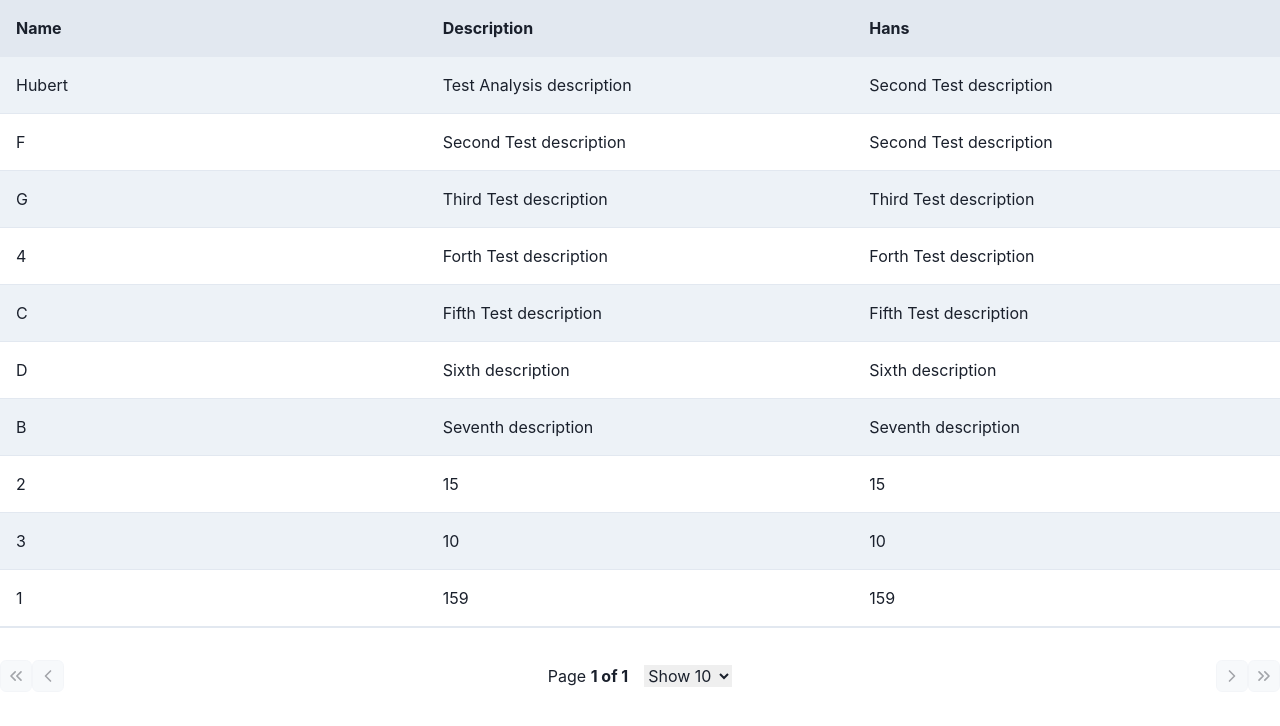
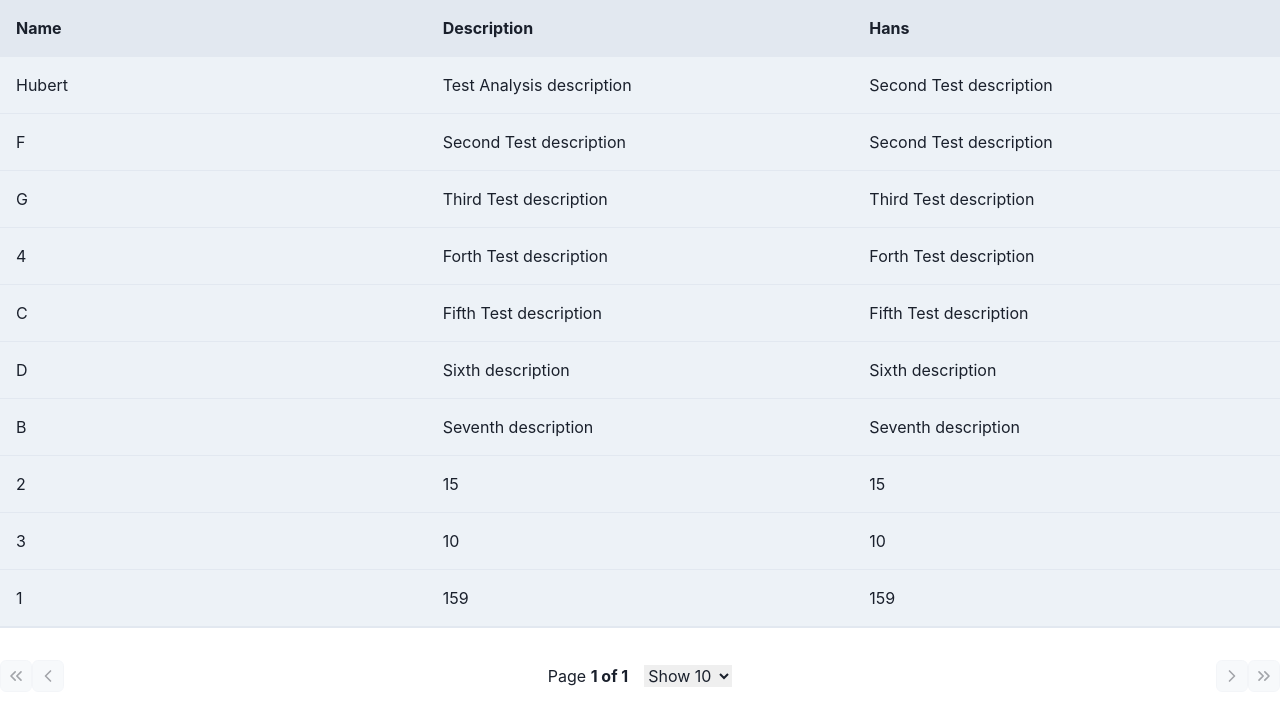
Before and after one commit to limebit/chakra-ui-recipes, a React (Create React App) app: page / in a window 1280 px wide. Shown: the top 726 px of the page. Built offline with nearby package versions, Linux system fonts and the light colour scheme.

Commit message:
Added option to color even and odd rows seperately

```diff
--- a/src/App.tsx
+++ b/src/App.tsx
@@ -70,7 +70,8 @@ const MYComponent = () => {
       pageSize={10}
       colors={{
         tableHeadColor: "gray.200",
-        evenOddColor: "gray.100",
+        oddColor: "gray.100",
+        evenColor: "gray.100",
         // selectedColor: "gray.600",
       }}
       // selectedId={"3"}
--- a/src/components/react-table/react-table.tsx
+++ b/src/components/react-table/react-table.tsx
@@ -33,7 +33,8 @@ import * as CSS from "csstype";
 interface ColorObject {
   tableHeadColor?: ResponsiveValue<CSS.Property.BackgroundImage>;
   selectedColor?: ResponsiveValue<CSS.Property.BackgroundImage>;
-  evenOddColor?: ResponsiveValue<CSS.Property.BackgroundImage>;
+  evenColor?: ResponsiveValue<CSS.Property.BackgroundImage>;
+  oddColor?: ResponsiveValue<CSS.Property.BackgroundImage>;
 }
 
 type ReactTableProps<D extends object = {}> = {
@@ -167,11 +168,9 @@ export const ReactTable = <D extends {}>({
                   bg={
                     row.id === selectedId
                       ? colors?.selectedColor || "gray.200"
-                      : colors?.evenOddColor
-                      ? index % 2 === 0
-                        ? colors?.evenOddColor
-                        : undefined
-                      : undefined
+                      : index % 2 === 0
+                      ? colors?.oddColor || undefined
+                      : colors?.evenColor || undefined
                   }
                   onClick={() => onRowClick && onRowClick(row)}
                   flexDirection="row"
```
